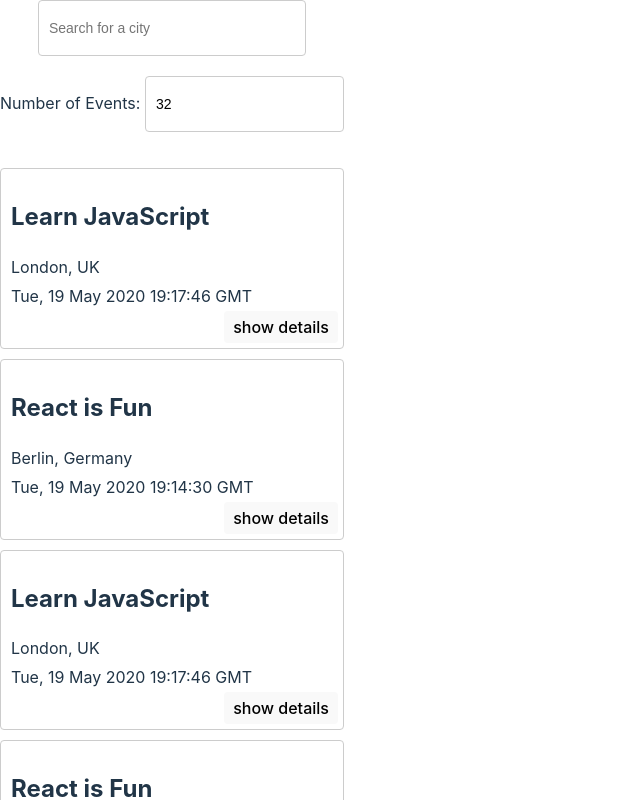
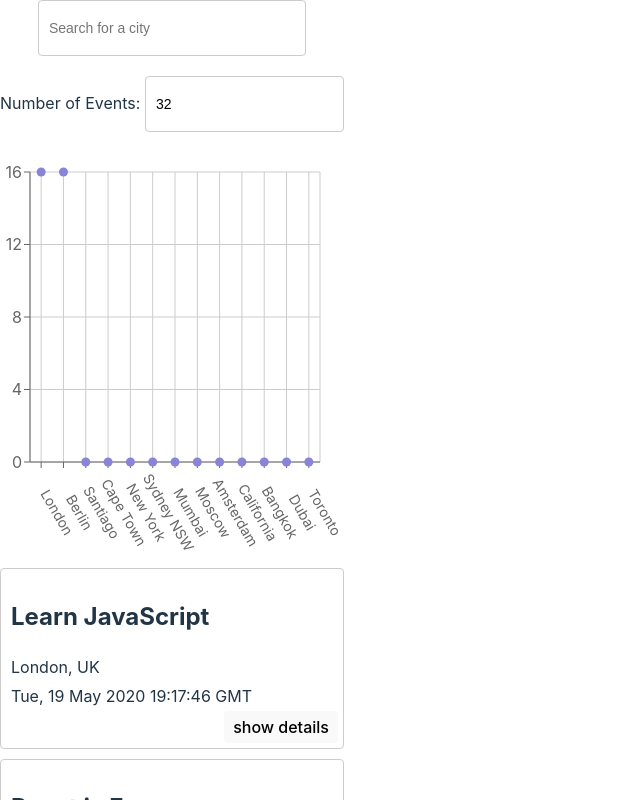
Before and after one commit to bhimamalbhage/meet-app, a React (Vite) app: page / in a window 1280 px wide. Shown: the top 800 px of the page, without its empty margins (0-640 px from the left). Built offline with nearby package versions, Linux system fonts and the light colour scheme; what atatus-spa would draw is missing.

Commit message:
implemented cityeventschart

```diff
--- a/package.json
+++ b/package.json
@@ -15,6 +15,7 @@
     "nprogress": "^0.2.0",
     "react": "^18.3.1",
     "react-dom": "^18.3.1",
+    "recharts": "^2.15.1",
     "vite-plugin-pwa": "^0.21.2",
     "workbox-core": "^7.3.0",
     "workbox-expiration": "^7.3.0",
--- a/src/App.jsx
+++ b/src/App.jsx
@@ -4,6 +4,7 @@
 import NumberOfEvents from './components/NumberOfEvents';
 import { extractLocations, getEvents } from './api';
 import { InfoAlert, ErrorAlert, WarningAlert} from './components/Alert';
+import CityEventsChart from './components/CityEventsChart';
 import './App.css'
 
 
@@ -45,6 +46,7 @@
      </div>
      <CitySearch allLocations={allLocations} setCurrentCity={setCurrentCity} setInfoAlert={setInfoAlert} />
      <NumberOfEvents  setCurrentNOE={setCurrentNOE} setErrorAlert={setErrorAlert} />
+     <CityEventsChart allLocations={allLocations} events={events} />
      <EventList events={events} />
    </div>
  );
--- /dev/null
+++ b/src/components/CityEventsChart.jsx
@@ -0,0 +1,50 @@
+// src/components/CityEventsChart.js
+
+import React, { useState, useEffect } from "react";
+import {
+  ScatterChart,
+  Scatter,
+  XAxis, YAxis,
+  CartesianGrid,
+  Tooltip,
+  ResponsiveContainer
+} from 'recharts';
+
+const CityEventsChart = ({ allLocations, events }) => {
+  const [data, setData] = useState([]);
+
+  useEffect(() => {
+    setData(getData());
+  }, [`${events}`]);
+
+  const getData = () => {
+    const data = allLocations.map((location) => {
+      const count = events.filter((event) => event.location === location).length
+      const city = location.split((/, | - /))[0]
+      return { city, count };
+    })
+    return data;
+  };
+
+  return (
+    <ResponsiveContainer width="99%" height={400}>
+      <ScatterChart
+        margin={{
+          top: 20,
+          right: 20,
+          bottom: 60,
+          left: -30,
+        }}
+      >
+        <CartesianGrid />
+        <XAxis type="category" dataKey="city" name="City"
+          angle={60} interval={0} tick={{ dx: 20, dy: 40, fontSize: 14 }} />
+        <YAxis type="number" dataKey="count" name="Number of events" />
+        <Tooltip cursor={{ strokeDasharray: '3 3' }} />
+        <Scatter name="A school" data={data} fill="#8884d8" />
+      </ScatterChart>
+    </ResponsiveContainer>
+  );
+}
+
+export default CityEventsChart;
```
Also changed, not shown: 1 other file (tests, documents, lock files or other folders).
